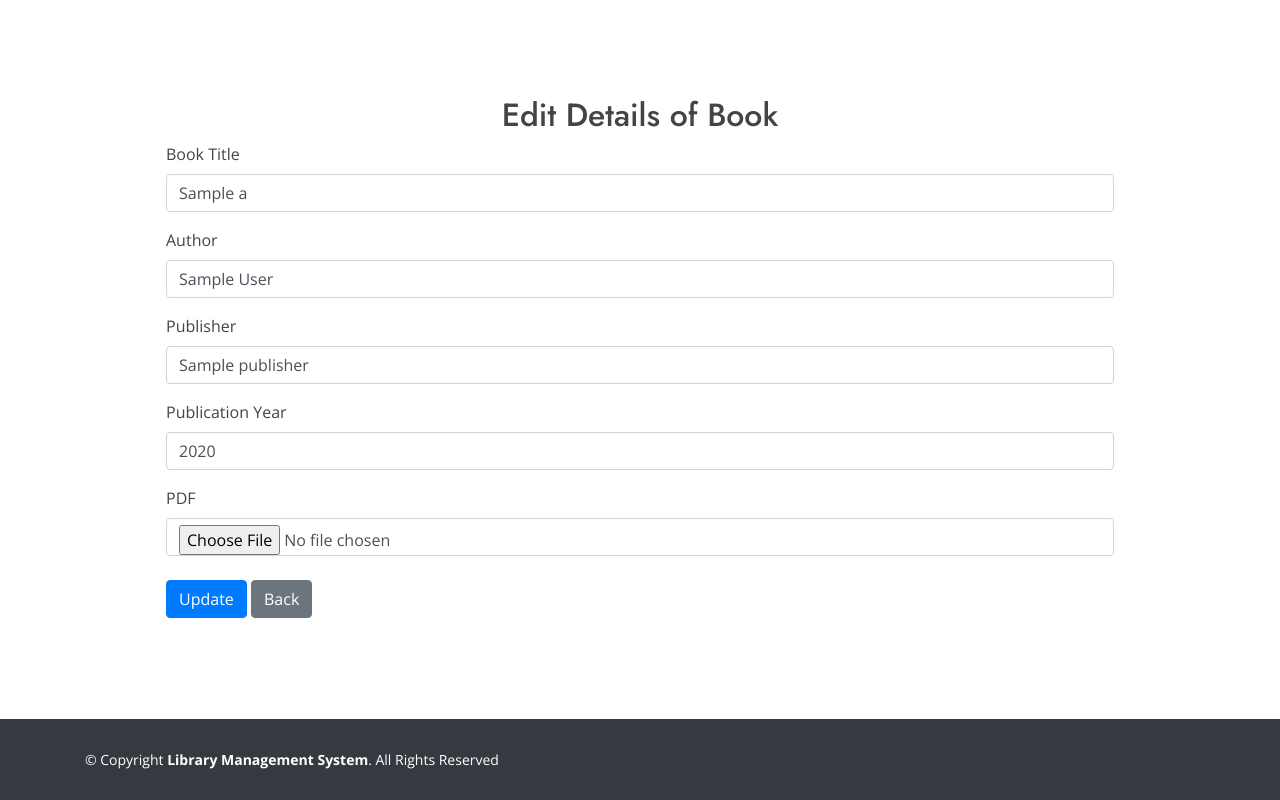
After one commit to sherlin-mathew/Library-management-system-online, a Django app: template templates/adminedit.html in a window 1280 px wide. The commit adds this page. Run offline with Django 3.2, Linux system fonts and the light colour scheme; the template is opened without the code that fills it: most values are stand-ins (such as "Sample title", 1, 10 or a date in 2020); some libraries are stand-ins or nearby versions.

Commit message:
[Editbook]

```diff
--- a/adminapp/urls.py
+++ b/adminapp/urls.py
@@ -12,7 +12,7 @@ path('logoutpage',views.logoutpage,name='logoutpage'),
 path('addbookview',views.addbookview,name='addbookview'),
 path('addbook',views.addbook),
 path('managebookview',views.managebookview,name='managebookview'),
-path('adminview/<int:pk>', views.adminview, name='adminview'),
+path('adminedit/<int:id>', views.adminedit, name='adminedit'),
 
 
 
--- a/adminapp/views.py
+++ b/adminapp/views.py
@@ -60,5 +60,6 @@ def managebookview(request):
     book=bookdetails.objects.all()
     return render(request, 'managebook.html', {'book':book})
 
-def adminview(request):
-    return render(request, 'adminview.html')
+def adminedit(request,id):
+    a=bookdetails.objects.get(id=id)
+    return render(request, 'adminedit.html',{'a':'a'},{'m': 'Book was Updated Successfully'})
--- /dev/null
+++ b/templates/adminedit.html
@@ -0,0 +1,41 @@
+{% extends 'base.html' %}
+{% load static %}
+
+{% block content %}
+<div class="container p-5">
+  <form action="/updateproduct/{{pro.id}}" method="POST" class="p-5" enctype="multipart/form-data">
+    {% csrf_token %}
+    <h2 class=" col-md-4 mx-auto text-center">Edit Details of Book</h2>
+    <div class="form-group">
+      <label for="formGroupExampleInput">Book Title</label>
+      <input type="text" class="form-control" id="formGroupExampleInput" name="bookname" value="{{a.bookname}}" placeholder=" Enter Book Title">
+    </div>
+    <div class="form-group">
+      <label for="formGroupExampleInput">Author</label>
+      <input type="text" class="form-control" id="formGroupExampleInput" name="author" value="{{a.author}}" placeholder="Author of the book">
+    </div>
+    <div class="form-group">
+      <label for="formGroupExampleInput">Publisher</label>
+      <input type="text" class="form-control" id="formGroupExampleInput" name="publisher" value="{{a.publisher}}" placeholder="Publisher of the book">
+    </div>
+    <div class="form-group">
+      <label for="formGroupExampleInput">Publication Year</label>
+      <input type="text" class="form-control" id="formGroupExampleInput" name="year" value="{{a.year}}" placeholder="Publication Year of the Book">
+    </div>
+    <div class="form-group">
+      <label for="formGroupExampleInput2">PDF</label>
+      <input type="file" class="form-control" name="pdf" value="{{a.pdf}}" placeholder="Upload PDF"><br>
+      <button type="submit" class="btn btn-primary">Update</button>
+      <a href="{% url 'managebookview' %}"><button type="button" class="btn btn-secondary">Back</button></a>
+    </div>
+</div>
+</form>
+</div>
+</div>
+
+
+<center>
+  <h4 style="color: red">{{m}}</h4>
+</center>
+
+{% endblock %}
--- a/templates/adminnavbar.html
+++ b/templates/adminnavbar.html
@@ -40,7 +40,7 @@
                 <a href="{% url 'logoutpage' %}" class="nav-item nav-link">Logout</a>
 
                 <a href="{% url 'about' %}" class="nav-item nav-link">About Us</a>
-                <a href="{% url 'booklist' %}" class="nav-item nav-link">Our Books</a>
+
             </div>
 
 
--- a/templates/managebook.html
+++ b/templates/managebook.html
@@ -57,10 +57,10 @@
                                   <td>{{ i.bookname }}</td>
                                   <td>{{ i.author}}</td>
                                   <td>
-                <a href=""><button type="button" class="btn btn-primary"> View</button></a>
+                <a href="{% url 'booklist' %}"><button type="button" class="btn btn-primary"> View </button></a>
                  </td>
                 <td>
-                <a href=""><button type="button" class="btn btn-warning"> Edit</button></a>
+                <a href="{% url 'adminedit' %"><button type="button" class="btn btn-warning"> Edit</button></a>
         </td>
         <td>
           <a href=""><button type="button" class="btn btn-danger"> Delete</button></a></td>
```
Also changed, not shown: templates/adminview.html (deleted).
